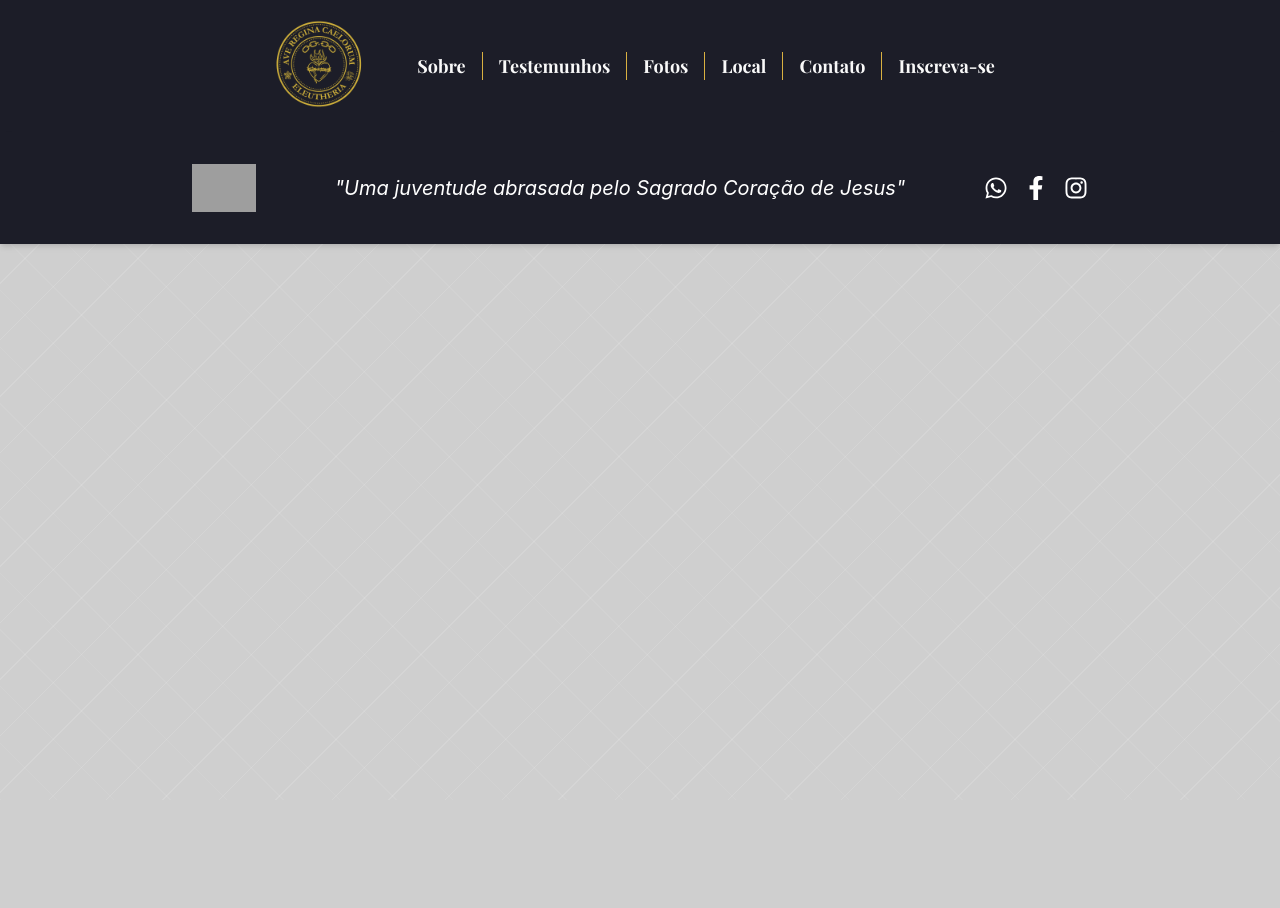
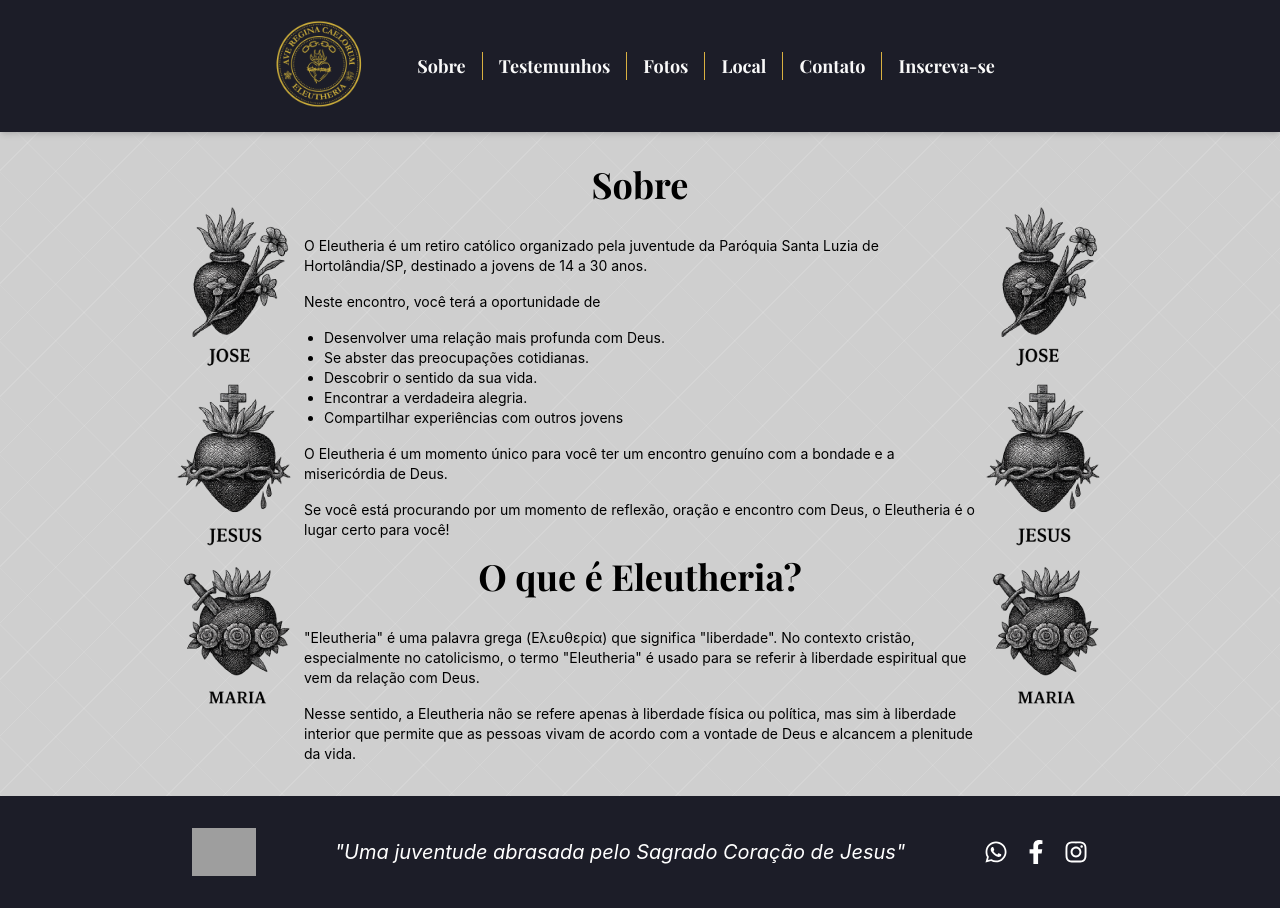
Before and after one commit to renatorebechiraposo/eleutheria, a Next.js app: page / in a window 1280 px wide. Before the commit the page ends 800 px from the top, so only its background shows below. Built offline with nearby package versions, Linux system fonts and the light colour scheme; grey boxes are pictures that could not be loaded.

Commit message:
feat: adicionar componente Sobre com informações sobre o retiro Eleutheria e imagens

```diff
--- a/app/inscrevase/page.tsx
+++ b/app/inscrevase/page.tsx
@@ -31,35 +31,35 @@
 const information = [
   {
     title: "Data",
-    content: "20, 21 e 22 de Junho/2025",
+    content: "",
   },
   {
     title: "Música Tema",
-    content: "Eis-me aqui – Colo de Deus",
+    content: "",
   },
   {
     title: "Local",
-    content: "Centro de Formação Religioso – Luiza G. Freguglia",
+    content: "",
   },
   {
     title: "Cidade",
-    content: "Santa Bárbara d’Oeste",
+    content: "",
   },
   {
     title: "Saída",
-    content: "20/06/2025 às 19h00 - Paróquia Santa Luzia",
+    content: "",
   },
   {
     title: "Retorno",
-    content: "22/06/2025 às 17h30 - Saída de Santa Bárbara d’Oeste",
+    content: "",
   },
   {
     title: "Faixa etária",
-    content: "14 a 30 anos",
+    content: "",
   },
   {
     title: "Valor",
-    content: "R$ 100 - 1° lote até 15/05",
+    content: "",
   },
 ];
 
--- a/app/page.tsx
+++ b/app/page.tsx
@@ -1,3 +1,9 @@
+import Sobre from "@/components/Sobre";
+
 export default function Home() {
-  return <></>;
+  return (
+    <>
+      <Sobre />
+    </>
+  );
 }
--- /dev/null
+++ b/components/Sobre/index.tsx
@@ -0,0 +1,91 @@
+"use client";
+
+/*Next*/
+import Image from "next/image";
+
+/*React*/
+import React from "react";
+
+/*Fonts*/
+import { Playfair_Display } from "next/font/google";
+
+const playfair = Playfair_Display({
+  subsets: ["latin"],
+  weight: ["700"],
+  variable: "--font-playfair",
+});
+
+export default function Sobre() {
+  return (
+    <div className="flex flex-col md:flex-row items-center justify-center max-w-full m-8 gap-1.5">
+      <Image
+        src="/img/sobre/coração.webp"
+        alt="Três corações sagrados"
+        width={125}
+        height={125}
+        className="hidden md:block"
+      />
+      <div className="flex flex-col gap-4 md:max-w-2xl">
+        <h1
+          id="sobre"
+          className={`flex justify-center ${playfair.className} font-bold text-2xl md:text-4xl mb-4`}
+        >
+          Sobre
+        </h1>
+        <p className="text-xs md:text-sm">
+          O Eleutheria é um retiro católico organizado pela juventude da
+          Paróquia Santa Luzia de Hortolândia/SP, destinado a jovens de 14 a 30
+          anos.
+        </p>
+        <p className="text-xs md:text-sm">
+          Neste encontro, você terá a oportunidade de
+        </p>
+        <ul className="list-disc pl-5 text-xs md:text-sm">
+          <li>Desenvolver uma relação mais profunda com Deus.</li>
+          <li>Se abster das preocupações cotidianas.</li>
+          <li>Descobrir o sentido da sua vida.</li>
+          <li>Encontrar a verdadeira alegria.</li>
+          <li>Compartilhar experiências com outros jovens</li>
+        </ul>
+        <p className="text-xs md:text-sm">
+          O Eleutheria é um momento único para você ter um encontro genuíno com
+          a bondade e a misericórdia de Deus.
+        </p>
+        <p className="text-xs md:text-sm">
+          Se você está procurando por um momento de reflexão, oração e encontro
+          com Deus, o Eleutheria é o lugar certo para você!
+        </p>
+        <Image
+          src="/img/sobre/coração-mobile.webp"
+          alt="Três corações sagrados"
+          width={500}
+          height={500}
+          className="md:hidden"
+        />
+        <h1
+          className={`flex justify-center ${playfair.className} font-bold text-2xl md:text-4xl mb-4`}
+        >
+          O que é Eleutheria?
+        </h1>
+        <p className="text-xs md:text-sm">
+          "Eleutheria" é uma palavra grega (Ελευθερία) que significa
+          "liberdade". No contexto cristão, especialmente no catolicismo, o
+          termo "Eleutheria" é usado para se referir à liberdade espiritual que
+          vem da relação com Deus.
+        </p>
+        <p className="text-xs md:text-sm">
+          Nesse sentido, a Eleutheria não se refere apenas à liberdade física ou
+          política, mas sim à liberdade interior que permite que as pessoas
+          vivam de acordo com a vontade de Deus e alcancem a plenitude da vida.
+        </p>
+      </div>
+      <Image
+        className="hidden md:flex-col-reverse md:block"
+        src="/img/sobre/coração.webp"
+        alt="Três corações sagrados"
+        width={125}
+        height={125}
+      />
+    </div>
+  );
+}
```
Also changed, not shown: components/Header/index.tsx (+6 -11 lines), public/img/sobre/coração-mobile.webp (added), public/img/sobre/coração.webp (added).
